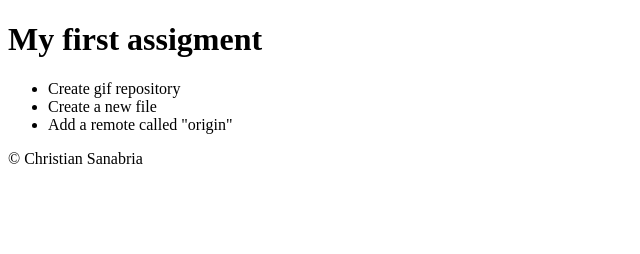
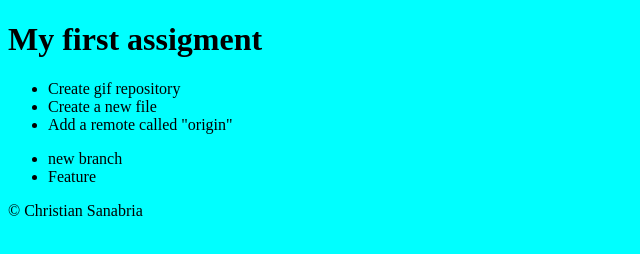
Before and after one commit to Ckevinfl89/assigmentweek1day1, a plain HTML site: page index.html in a window 1280 px wide. Shown: the whole page, without its empty margins (0-640 px from the left). Drawn offline with Linux system fonts and the light colour scheme.

Commit message:
added css

```diff
--- a/index.html
+++ b/index.html
@@ -5,6 +5,9 @@
     <meta name="viewport" content="width=device-width, initial-scale=1.0">
     <title>Document</title>
 </head>
+<body style="background-color: aqua">
+
+</body>
 
 <body>
     <h1>My first assigment</h1>
@@ -13,6 +16,11 @@
         <li>Create a new file</li>
         <li>Add a remote called "origin"</li>
     </ul>
+    <ul>
+        <li>new branch</li>
+        <li>Feature</li>
+    </ul>
+
 
 &copy Christian Sanabria
 </body>
```
Also changed, not shown: 1 other file.
